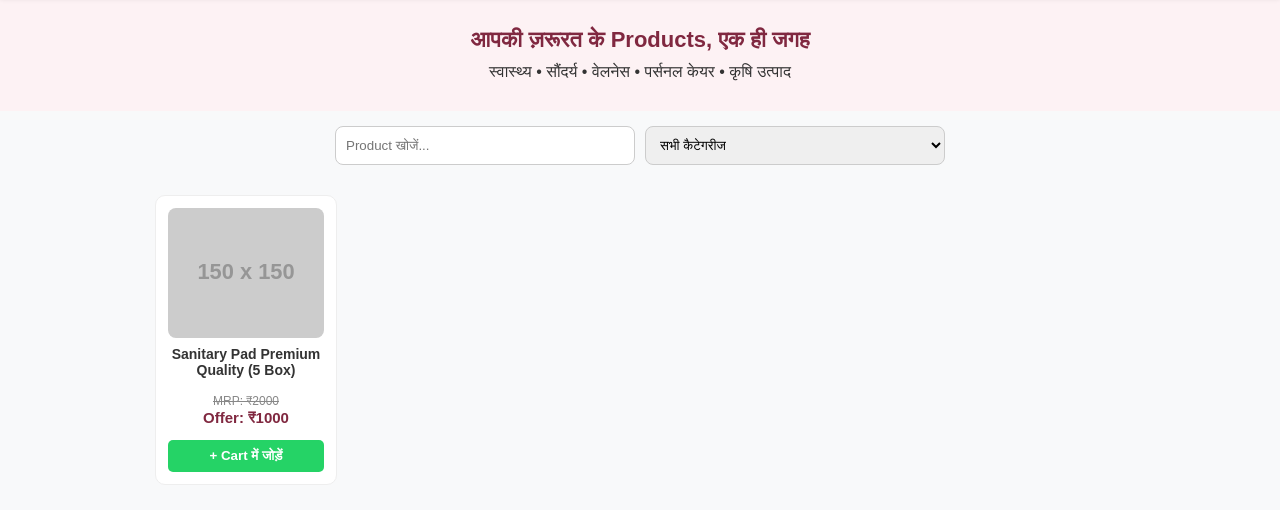
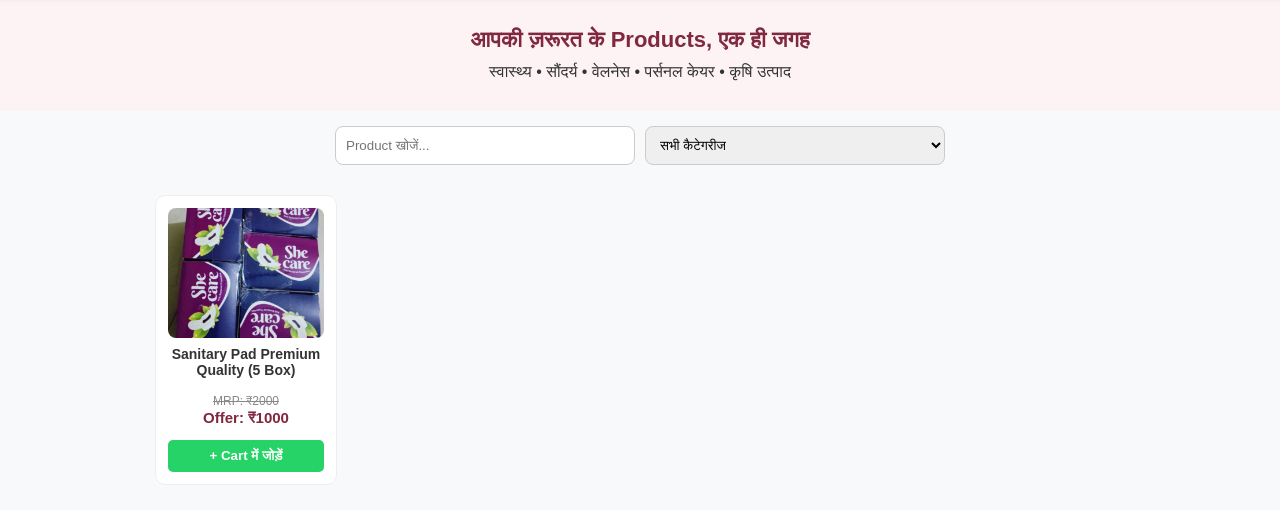
Before and after one commit to ShreemCollection/ShreemCollection, a plain HTML site: page index.html in a window 1280 px wide. Shown: the part 64-574 px from the top of the page. Drawn offline with Linux system fonts and the light colour scheme; placeholder pictures from the web are drawn by us.

Commit message:
Update product image URL in index.html

```diff
--- a/index.html
+++ b/index.html
@@ -70,7 +70,7 @@
         const whatsappNumber = "918827079820";
 
         const products = [
-            { id: 1, name: "Sanitary Pad Premium Quality (5 Box)", category: "beauty", mrp: 2000, price: 1000, img: "https://via.placeholder.com/150?text=Sanitary+Pad" }
+            { id: 1, name: "Sanitary Pad Premium Quality (5 Box)", category: "beauty", mrp: 2000, price: 1000, img: "Photo.jpg" }
         ];
 
         let cart = [];
```
